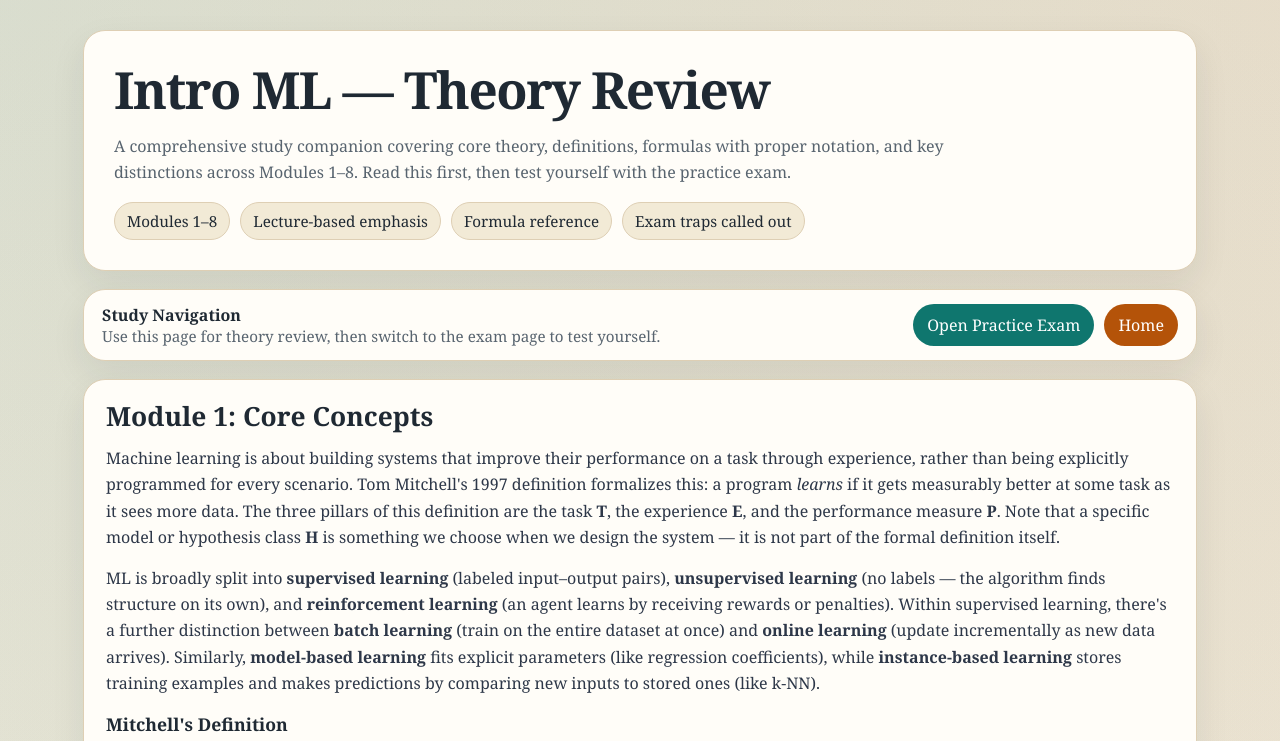
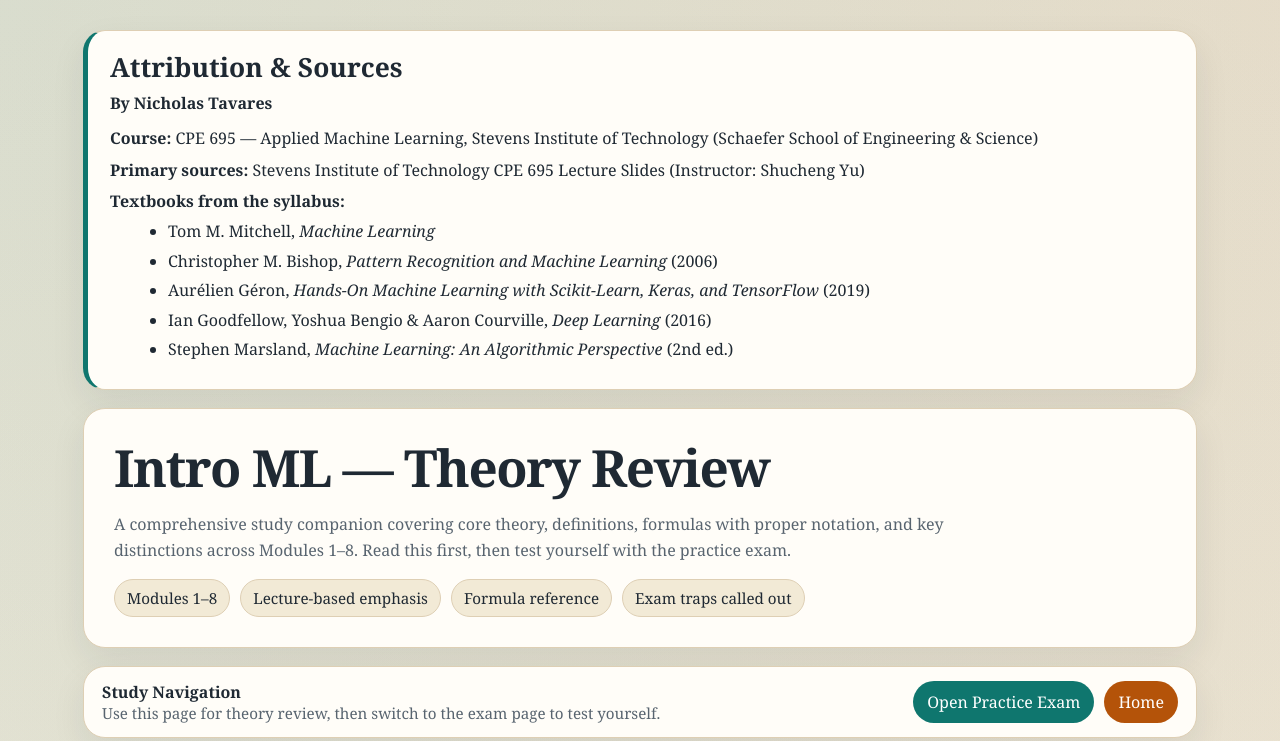
Before and after one commit to studyalwaysbro/intro-ml-study, a plain HTML site: page ml_midterm_theory.html in a window 1280 px wide. Shown: the top 741 px of the page. Drawn offline with Linux system fonts and the light colour scheme.

Commit message:
Add attribution, sources, and disclaimer to theory page
Co-Authored-By: Claude Opus 4.6 (1M context) <noreply@anthropic.com>

```diff
--- a/ml_midterm_theory.html
+++ b/ml_midterm_theory.html
@@ -37,6 +37,21 @@
 </head>
 <body>
   <div class="wrap">
+    <section class="section" style="margin-bottom:18px; border-left:5px solid var(--teal); background:var(--card);">
+      <h2 style="margin-bottom:8px;">Attribution &amp; Sources</h2>
+      <p style="margin:0 0 10px;"><strong>By Nicholas Tavares</strong></p>
+      <p style="margin:0 0 6px;"><strong>Course:</strong> CPE 695 &#8212; Applied Machine Learning, Stevens Institute of Technology (Schaefer School of Engineering &amp; Science)</p>
+      <p style="margin:0 0 6px;"><strong>Primary sources:</strong> Stevens Institute of Technology CPE 695 Lecture Slides (Instructor: Shucheng Yu)</p>
+      <p style="margin:0 0 4px;"><strong>Textbooks from the syllabus:</strong></p>
+      <ul style="margin-top:4px;">
+        <li>Tom M. Mitchell, <em>Machine Learning</em></li>
+        <li>Christopher M. Bishop, <em>Pattern Recognition and Machine Learning</em> (2006)</li>
+        <li>Aur&#233;lien G&#233;ron, <em>Hands-On Machine Learning with Scikit-Learn, Keras, and TensorFlow</em> (2019)</li>
+        <li>Ian Goodfellow, Yoshua Bengio &amp; Aaron Courville, <em>Deep Learning</em> (2016)</li>
+        <li>Stephen Marsland, <em>Machine Learning: An Algorithmic Perspective</em> (2nd ed.)</li>
+      </ul>
+    </section>
+
     <section class="hero">
       <h1>Intro ML &#8212; Theory Review</h1>
       <p class="lead">A comprehensive study companion covering core theory, definitions, formulas with proper notation, and key distinctions across Modules 1&#8211;8. Read this first, then test yourself with the practice exam.</p>
@@ -327,6 +342,7 @@ where z = &#8721; w&#7522;x&#7522; + b,  a = &#963;(z)</div>
     </section>
 
     <p class="footer">Created by Nicholas Tavares</p>
+    <p class="footer" style="margin-top:6px; font-size:.85rem;">Educational use only. Not affiliated with Stevens Institute of Technology.</p>
   </div>
 </body>
 </html>
```
Also changed, not shown: 1 other file.
